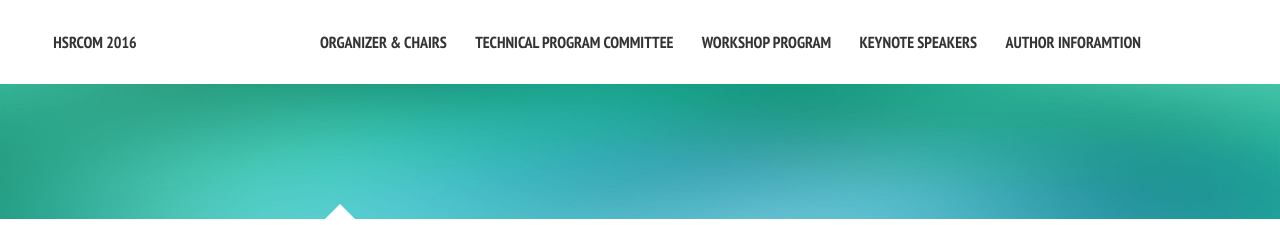
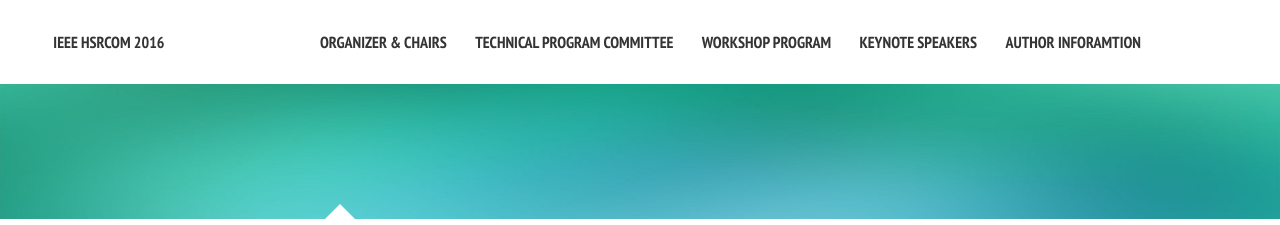
Before and after one commit to maxxx437/hsrcom2016, a Jekyll site: the page built from index.md, in a window 1280 px wide. Shown: the top 225 px of the page. Built offline with Jekyll 4.4.1, drawn with Linux system fonts in a browser that asks for light colours; nearby versions of some CDN libraries.

Commit message:
Update _config.yml

```diff
--- a/_config.yml
+++ b/_config.yml
@@ -1,6 +1,6 @@
 # Site wide configuration
 
-title:            HSRCom 2016
+title:            IEEE HSRCom 2016
 # locale:           en_US
 author: ""
 description: ""
```
